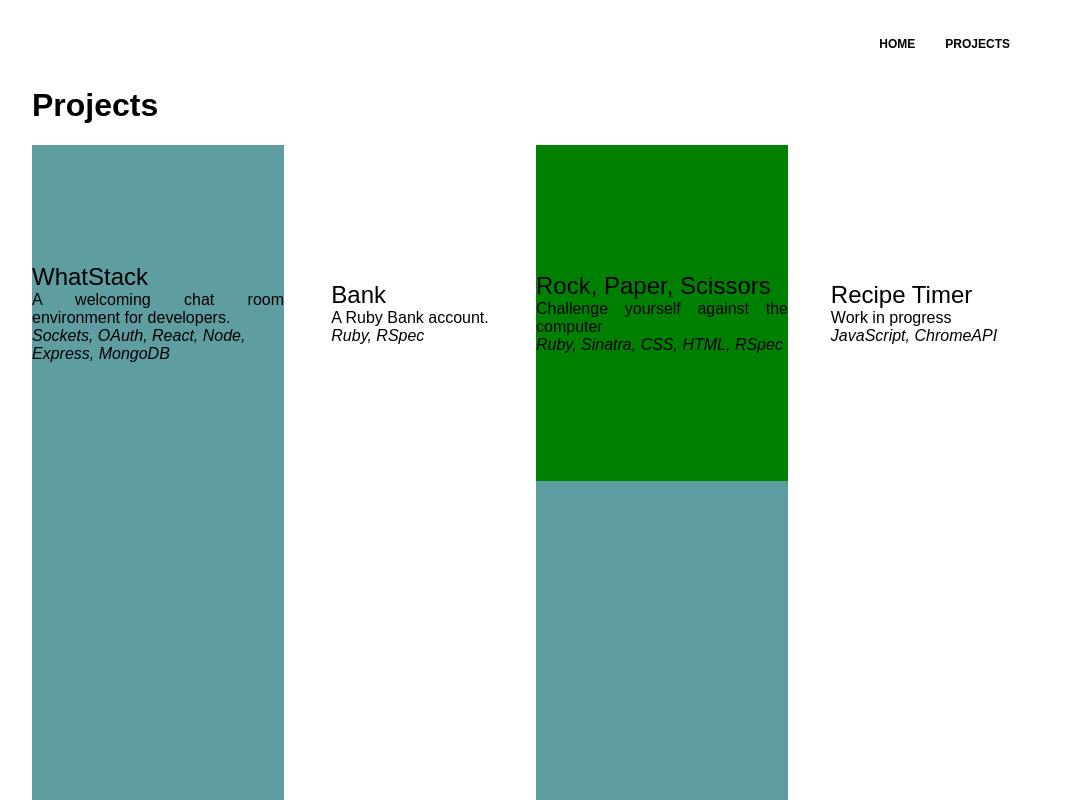
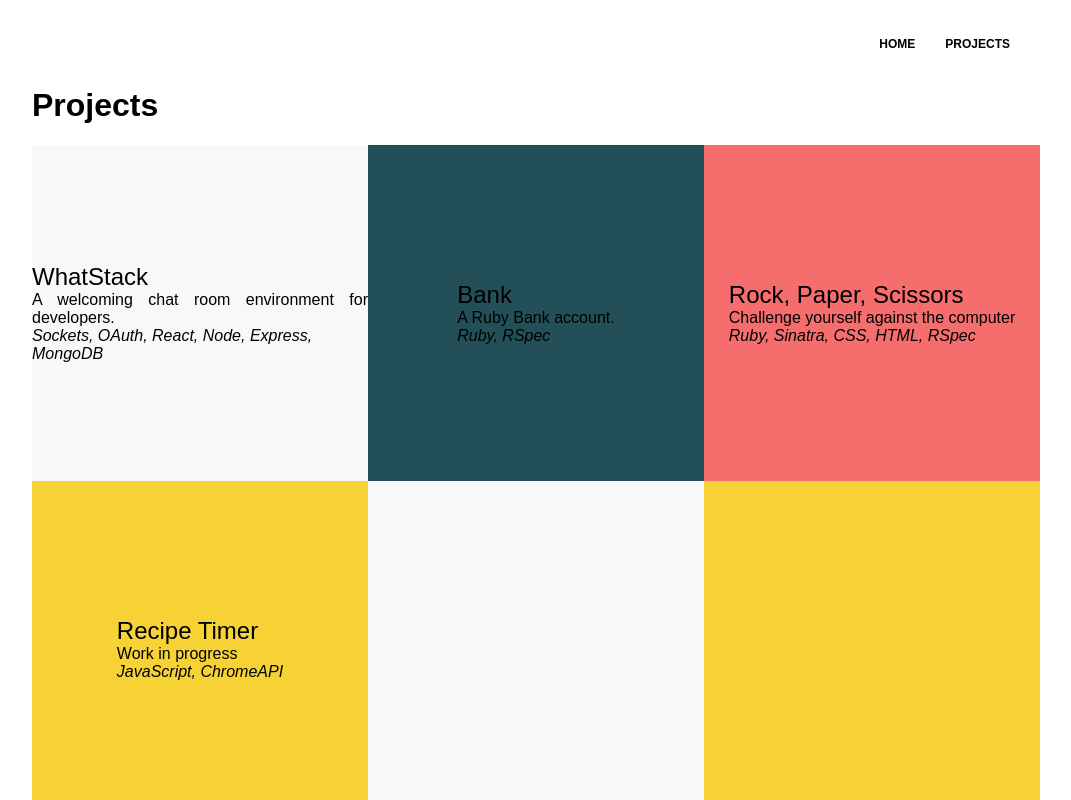
Before and after one commit to FayeCarter/portfolio, a React (Create React App) app: page /projects in a window 1280 px wide. Shown: the top 800 px of the page, without its empty margins (104-1175 px from the left). Built offline with nearby package versions, Linux system fonts and the light colour scheme.

Commit message:
update project colours

```diff
--- a/src/components/Project.css
+++ b/src/components/Project.css
@@ -1,27 +1,29 @@
 .Project {
   height: 21em;
-  width: 25%;
+  width: 33.33%;
   display: flex;
   flex-wrap: wrap;
   justify-content: center;
   align-content: space-around;
-  background-color: cadetblue;
+  background-color: rgb(248, 248, 248);
 }
 
-.Project:nth-child(2n) {
-  background-color: white;
+.Project:nth-child(4n - 2) {
+  background-color: rgb(35, 79, 88);
 }
 
-.Project:nth-child(3n) {
-  background-color: green;
+.Project:nth-child(2n + 4) {
+  background-color: rgb(246, 210, 53);
 }
 
-.Project:nth-child(2n) {
-  background-color: white;
+.Project:nth-child(4n - 5) {
+  background-color: rgb(245, 109, 109);
 }
+
 
 .Project:hover {
   box-shadow: inset 0 0 0 10px white;
+  transition: box-shadow 0.25s ease;
 }
 .project-title {
   width: 100%;
```
